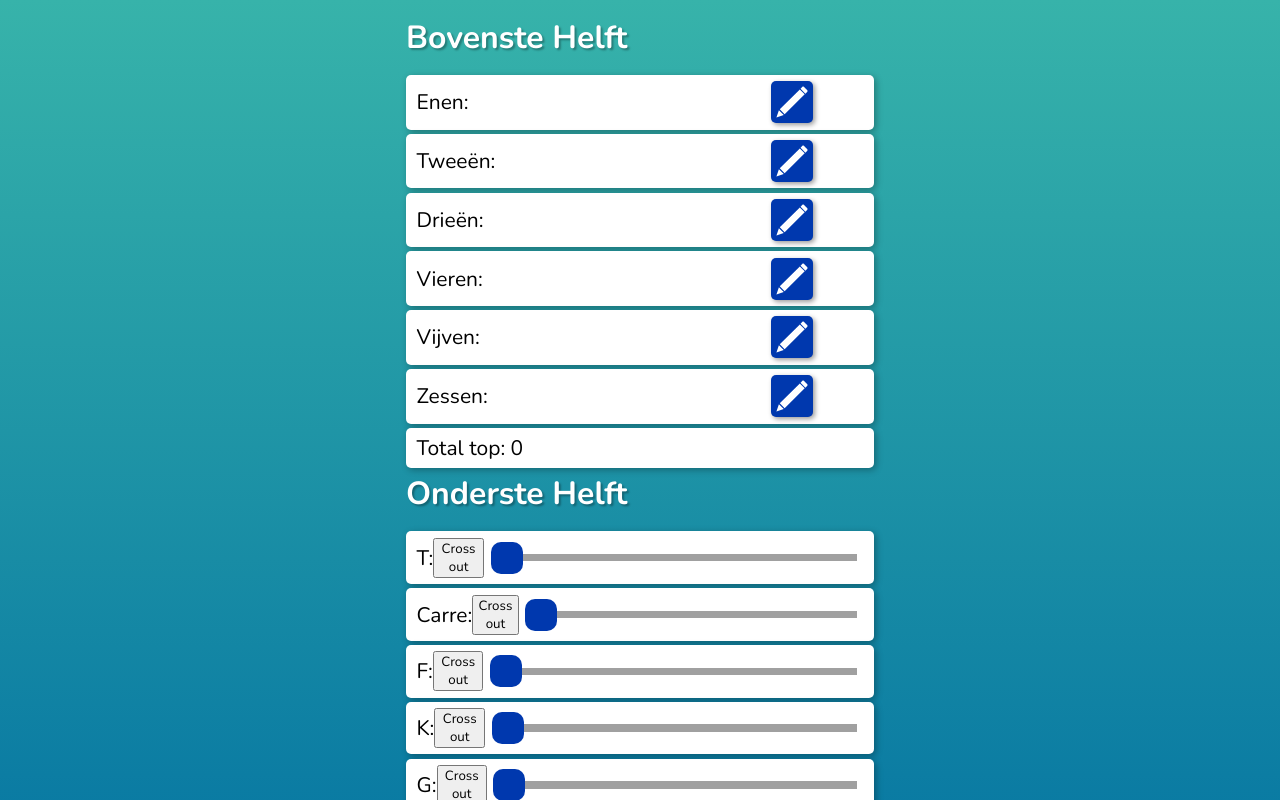
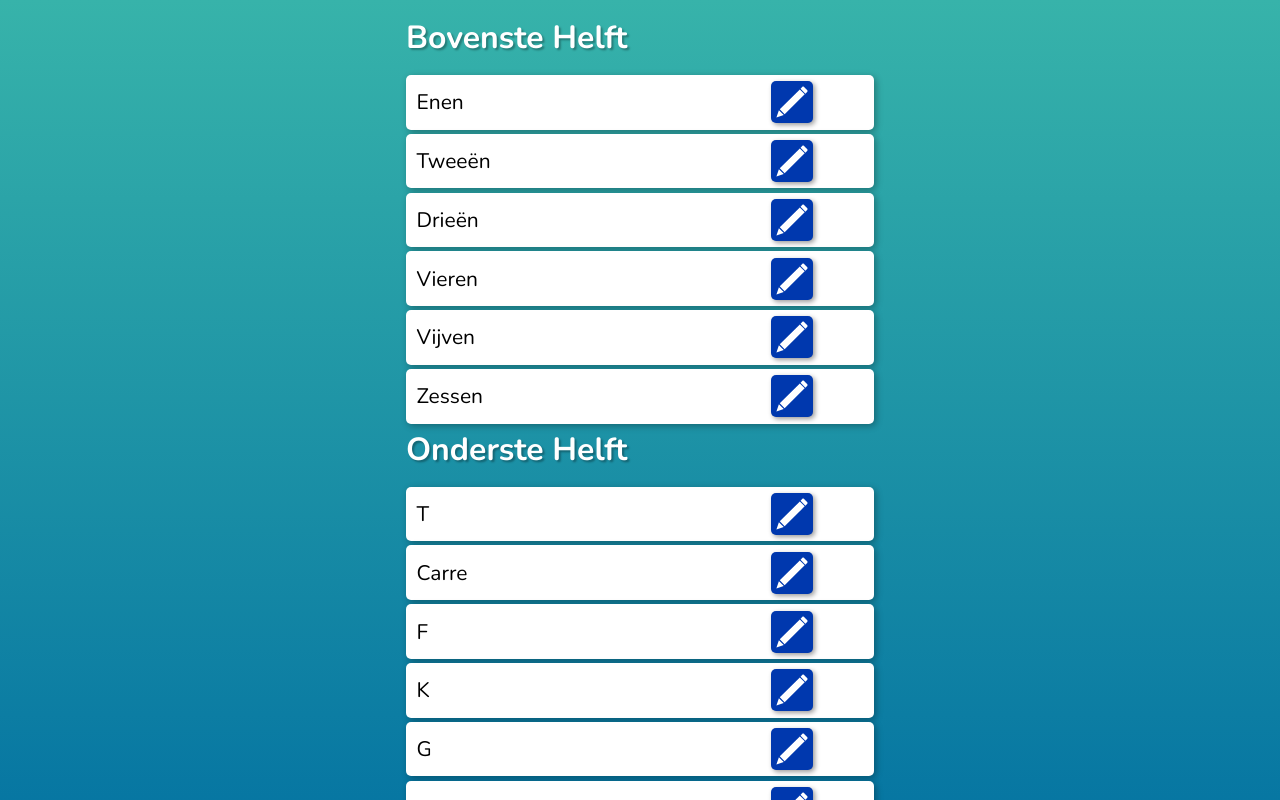
Before and after one commit to Tycovds/yahtze-score-counter, a Vue app: page /test in a window 1280 px wide. Shown: the top 800 px of the page. Built offline with nearby package versions, Linux system fonts and the light colour scheme.

Commit message:
top and bottom points working

```diff
--- /dev/null
+++ b/src/components/TestInput.vue
@@ -0,0 +1,118 @@
+<template>
+  <li>
+    <span> {{ data.val.title }} </span>
+    <div class="flex-wrapper">
+      <!-- default -->
+      <div v-if="!editing" class="flex">
+        <img
+          @click="editing = true"
+          class="btn"
+          id="edit"
+          src="../assets/edit.svg"
+          alt="edit icon"
+        />
+      </div>
+      <!-- editing -->
+      <div v-if="editing" class="flex">
+        <button class="btn cross" @click="data.val.val = false">X</button>
+
+        <input
+          type="range"
+          class="slider"
+          v-model.number="score"
+          min="0"
+          :max="data.val.max"
+          :step="data.val.step"
+        />
+        <img
+          @click="editing = false"
+          class="btn"
+          id="checkmark"
+          src="../assets/checkmark.svg"
+          alt="checkmark"
+        />
+      </div>
+      <div class="num">
+        <p class="num" v-if="data.val.val !== 0 && data.val.val !== false">
+          {{ data.val.val }}
+        </p>
+        <p class="num" v-if="data.val.val === false">0</p>
+      </div>
+    </div>
+  </li>
+</template>
+
+<script>
+export default {
+  props: ["data"],
+  data() {
+    return {
+      editing: false,
+    };
+  },
+  computed: {
+    score: {
+      get() {
+        return this.$store.state.scores[this.data.half][this.data.key].val;
+      },
+      set(score) {
+        return this.$store.commit("updateScore", {
+          score: score,
+          key: this.data.key,
+          half: this.data.half,
+        });
+      },
+    },
+  },
+};
+</script>
+
+<style lang="scss">
+@use '../assets/scss/slider';
+@use '../assets/scss/variables' as v;
+li {
+  position: relative;
+  display: flex;
+  justify-content: space-between;
+  align-items: center;
+  padding: 0.3em 0.5em;
+  font-size: 21px;
+  margin: 0.2em 0;
+  background-color: #fff;
+  border-radius: 5px;
+  box-shadow: 2px 2px 7px rgba($color: #000000, $alpha: 0.3);
+
+  .flex-wrapper {
+    display: flex;
+    align-items: center;
+    justify-content: space-between;
+    .num {
+      min-width: 4ch;
+      text-align: end;
+    }
+    .flex {
+      display: flex;
+      align-items: center;
+      justify-content: space-between;
+      height: 2em;
+
+      .btn {
+        background-color: v.$btn-color;
+        outline: none;
+        border: none;
+        width: auto;
+        height: 100%;
+        border-radius: 5px;
+        cursor: pointer;
+        box-shadow: 2px 2px 5px rgba($color: #000000, $alpha: 0.4);
+      }
+      .cross {
+        color: #fff;
+        padding: 0 0.5em;
+        font-weight: bold;
+        font-size: 1em;
+      }
+    }
+  }
+}
+</style>
--- a/src/router/index.js
+++ b/src/router/index.js
@@ -1,15 +1,15 @@
 import Vue from 'vue'
 import VueRouter from 'vue-router'
-import Home from '../views/Home.vue'
+// import Home from '../views/Home.vue'
 
 Vue.use(VueRouter)
 
 const routes = [
-  {
-    path: '/',
-    name: 'Home',
-    component: Home
-  },
+  // {
+  //   path: '/',
+  //   name: 'Home',
+  //   component: Home
+  // },
   {
     path: '/test',
     name: 'Test',
--- a/src/store/index.js
+++ b/src/store/index.js
@@ -7,70 +7,102 @@ Vue.use(Vuex)
 export default new Vuex.Store({
   state: generateDefaultState(),
   mutations: {
-    updateScore(state, payload) {
-      const rename = (payload.half == 'top') ? 'top_scores' : 'bottom_scores';
-      if (payload.score == false) {
-        state[rename][payload.key] = false;
-
-      } else {
-        state[rename][payload.key] = Number(payload.score);
-      }
-      checkState(state);
-    },
-    resetState(state){
-      Object.assign(state, generateDefaultState())
+    updateScore(state, payload){
+      state.scores[payload.half][payload.key].val = payload.score;
     }
-
   },
 })
 
-function checkState(state) {
-  // calculate top score total
-  calculateTotal(state, state.top_scores, 'topTotal');
+function generateDefaultState(){
+  return {
+    scores: {
+      top: {
+        one: { title: "Enen", val: 0, step: 1, max: 5 },
+        two: { title: "Tweeën", val: 0, step: 2, max: 10 },
+        three: { title: "Drieën", val: 0, step: 3, max: 15 },
+        four: { title: "Vieren", val: 0, step: 4, max: 20 },
+        five: { title: "Vijven", val: 0, step: 5, max: 25 },
+        six: { title: "Zessen", val: 0, step: 6, max: 30 },
+      },
+      bottom: {
+        three_of_a_kind: { title: "T", val: 0, step: 1, max: 30 },
+        carre: { title: "Carre", val: 0, step: 1, max: 30 },
+        full_house: { title: "F", val: 0, step: 25, max: 25 },
+        kleine_straat: { title: "K", val: 0, step: 30, max: 30 },
+        grote_straat: { title: "G", val: 0, step: 40, max: 40 },
+        yahtzee: { title: "Y", val: 0, step: 50, max: 50 },
+        chance: { title: "C", val: 0, step: 1, max: 30 },
+      },
+    },
+  }
+}
+// export default new Vuex.Store({
+//   state: generateDefaultState(),
+//   mutations: {
+//     updateScore(state, payload) {
+//       const rename = (payload.half == 'top') ? 'top_scores' : 'bottom_scores';
+//       if (payload.score == false) {
+//         state[rename][payload.key] = false;
 
-  // calculate bottom score total
-  calculateTotal(state, state.bottom_scores, 'bottomTotal');
+//       } else {
+//         state[rename][payload.key] = Number(payload.score);
+//       }
+//       checkState(state);
+//     },
+//     resetState(state){
+//       Object.assign(state, generateDefaultState())
+//     }
 
-  (state.topTotal >= 63) ? state.bonus = 35 : state.bonus = 0;
+//   },
+// })
 
-  const general_total = state.topTotal + state.bottomTotal + state.bonus;
-  state.generalTotal = general_total;
-}
+// function checkState(state) {
+//   // calculate top score total
+//   calculateTotal(state, state.top_scores, 'topTotal');
+
+//   // calculate bottom score total
+//   calculateTotal(state, state.bottom_scores, 'bottomTotal');
+
+//   (state.topTotal >= 63) ? state.bonus = 35 : state.bonus = 0;
+
+//   const general_total = state.topTotal + state.bottomTotal + state.bonus;
+//   state.generalTotal = general_total;
+// }
 
 
-function calculateTotal(state, scores, target) {
-  const total = Object.values(scores).reduce((a, b) => {
-    if(typeof a && typeof b == 'number'){
-      return a + b;
-    }
-    return a
-  }, 0);
-  state[target] = total;
-}
+// function calculateTotal(state, scores, target) {
+//   const total = Object.values(scores).reduce((a, b) => {
+//     if(typeof a && typeof b == 'number'){
+//       return a + b;
+//     }
+//     return a
+//   }, 0);
+//   state[target] = total;
+// }
 
 
-function generateDefaultState(){
-  return {
-    top_scores: {
-      one: 0,
-      two: 0,
-      three: 0,
-      four: 0,
-      five: 0,
-      six: 0,
-    },
-    bonus: 0,
-    topTotal: 0,
-    bottom_scores: {
-      three_of_a_kind: 0,
-      carre: 0,
-      full_house: 0,
-      kleine_straat: 0,
-      grote_straat: 0,
-      yahtzee: 0,
-      chance: 0,
-    },
-    bottomTotal: 0,
-    generalTotal: 0
-  }
-}
+// function generateDefaultState(){
+//   return {
+//     top_scores: {
+//       one: 0,
+//       two: 0,
+//       three: 0,
+//       four: 0,
+//       five: 0,
+//       six: 0,
+//     },
+//     bonus: 0,
+//     topTotal: 0,
+//     bottom_scores: {
+//       three_of_a_kind: 0,
+//       carre: 0,
+//       full_house: 0,
+//       kleine_straat: 0,
+//       grote_straat: 0,
+//       yahtzee: 0,
+//       chance: 0,
+//     },
+//     bottomTotal: 0,
+//     generalTotal: 0
+//   }
+// }
--- a/src/views/Test.vue
+++ b/src/views/Test.vue
@@ -3,81 +3,30 @@
     <ul class="scores">
       <!-- top scores -->
       <h1>Bovenste Helft</h1>
-      <li
-        v-for="(val, key) in test_scores.top"
+      <test-input
+        v-for="(val, key) in topScores"
         :key="key"
+        :data="{val, key, half: 'top'}"
         class="input-wrapper"
-      >
-        <span>{{ val.title }}:</span>
-        <div class="flex-wrapper">
-          <!-- default -->
-          <div v-if="!editing" class="flex">
-            <img
-              @click="editing = true"
-              class="btn"
-              id="edit"
-              src="../assets/edit.svg"
-              alt="edit icon"
-            />
-          </div>
-          <!-- editing -->
-          <div v-if="editing" class="flex">
-            <button class="btn cross" @click="val.val = false">X</button>
+      />
+       <h1>Onderste Helft</h1>
+      <test-input
+        v-for="(val, key) in bottomScores"
+        :key="key"
+        :data="{val, key, half: 'bottom'}"
+        class="input-wrapper"
+      />
 
-            <input
-              type="range"
-              class="slider"
-              v-model.number="test_scores.top[key].val"
-              min="0"
-              :max="val.max"
-              :step="val.step"
-            />
-            <img
-              @click="editing = false"
-              class="btn"
-              id="checkmark"
-              src="../assets/checkmark.svg"
-              alt="checkmark"
-            />
-          </div>
-          <div class="num">
-            <p class="num" v-if="val.val !== 0 && val.val !== false">
-              {{ val.val }}
-            </p>
-            <p class="num" v-if="val.val === false">0</p>
-          </div>
-        </div>
-      </li>
-      <li>Total top: {{ totalTop }}</li>
-      <!-- bottom scores -->
-      <h1>Onderste Helft</h1>
-      <li
-        v-for="(val, key) in test_scores.bottom"
-        :key="key"
-        class="input-wrapper"
-      >
-        <p>{{ val.title }}:</p>
-        <button class="btn cross" @click="val.val = false">Cross out</button>
-        <input
-          type="range"
-          class="slider"
-          v-model.number="test_scores.bottom[key].val"
-          min="0"
-          :max="val.max"
-          :step="val.step"
-        />
-
-        <!-- <p>{{ val.val }}</p> -->
-        <p v-if="val.val !== 0 && val.val !== false">{{ val.val }}</p>
-        <p v-if="val.val === false">Crossed out</p>
-      </li>
-      <li>Total Bottom: {{ totalBottom }}</li>
+      <!-- <li>Total Bottom: {{ totalBottom }}</li> -->
     </ul>
   </div>
 </template>
 
 <script>
 export default {
+  components: {
+    'test-input': () => import('../components/TestInput.vue')
+  },
   data() {
     return {
       editing: false,
@@ -116,6 +65,12 @@ export default {
     };
   },
   computed: {
+    topScores(){
+      return this.$store.state.scores.top
+    },
+    bottomScores(){
+      return this.$store.state.scores.bottom
+    },
     totalTop() {
       return this.calculateTotal(this.test_scores.top);
     },
@@ -157,51 +112,7 @@ export default {
   }
   ul {
     list-style: none;
-    li {
-      position: relative;
-      display: flex;
-      justify-content: space-between;
-      align-items: center;
-      padding: 0.3em 0.5em;
-      font-size: 21px;
-      margin: 0.2em 0;
-      background-color: #fff;
-      border-radius: 5px;
-      box-shadow: 2px 2px 7px rgba($color: #000000, $alpha: 0.3);
 
-      .flex-wrapper {
-        display: flex;
-        align-items: center;
-        justify-content: space-between;
-        .num {
-          min-width: 4ch;
-          text-align: end;
-        }
-        .flex {
-          display: flex;
-          align-items: center;
-          justify-content: space-between;
-          height: 2em;
-
-          .btn {
-            background-color: v.$btn-color;
-            outline: none;
-            border: none;
-            width: auto;
-            height: 100%;
-            border-radius: 5px;
-            cursor: pointer;
-            box-shadow: 2px 2px 5px rgba($color: #000000, $alpha: 0.4);
-          }
-          .cross {
-            color: #fff;
-            padding: 0 0.5em;
-            font-weight: bold;
-            font-size: 1em;
-          }
-        }
-      }
-    }
   }
 }
 </style>
```
